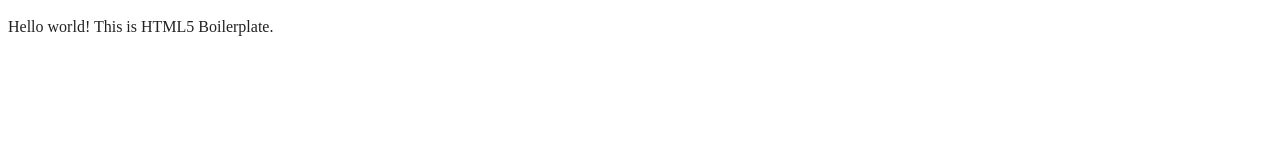
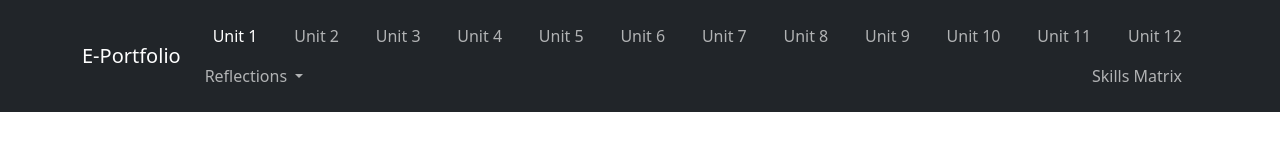
Before and after one commit to SamHarrison1999/Software-Engineering-Project-Management-E-Portfolio, a website built with webpack: page index.html in a window 1280 px wide. Built offline with nearby package versions, Linux system fonts and the light colour scheme.

Commit message:
Add Navbar to E-Portfolio

```diff
--- a/index.html
+++ b/index.html
@@ -1,11 +1,13 @@
 <!doctype html>
-<html class="no-js" lang="">
+<html class="no-js" lang="en">
 
 <head>
   <meta charset="utf-8">
   <meta name="viewport" content="width=device-width, initial-scale=1">
-  <title></title>
+  <title>E-Portfolio</title>
   <link rel="stylesheet" href="css/style.css">
+  <link href="https://cdn.jsdelivr.net/npm/bootstrap@5.3.2/dist/css/bootstrap.min.css" rel="stylesheet"
+        integrity="sha384-T3c6CoIi6uLrA9TneNEoa7RxnatzjcDSCmG1MXxSR1GAsXEV/Dwwykc2MPK8M2HN" crossorigin="anonymous">
   <meta name="description" content="">
 
   <meta property="og:title" content="">
@@ -23,10 +25,142 @@
 </head>
 
 <body>
-
-  <!-- Add your site or application content here -->
-  <p>Hello world! This is HTML5 Boilerplate.</p>
-  <script src="js/app.js"></script>
+<!-- Add your site or application content here -->
+<nav class="navbar fixed-top navbar-expand-sm bg-dark" data-bs-theme="dark">
+  <div class="container">
+    <span class="navbar-brand mb-0 h1">E-Portfolio</span>
+    <button
+      type="button"
+      data-bs-toggle="collapse"
+      data-bs-target="#navbar-nav"
+      class="navbar-toggler"
+      aria-controls="navbar-nav"
+      aria-expanded="false"
+      aria-label="Toggle navigation"
+    >
+      <span class="navbar-toggler-icon"></span>
+    </button>
+    <div class="collapse navbar-collapse" id="navbar-nav">
+      <ul class="navbar navbar-nav">
+        <li class="nav-item active px-2">
+          <a href="#" class="nav-link active">
+            Unit 1
+          </a>
+        </li>
+        <li class="nav-item active px-2">
+          <a href="#" class="nav-link">
+            Unit 2
+          </a>
+        </li>
+        <li class="nav-item active px-2">
+          <a href="#" class="nav-link">
+            Unit 3
+          </a>
+        </li>
+        <li class="nav-item active px-2">
+          <a href="#" class="nav-link">
+            Unit 4
+          </a>
+        </li>
+        <li class="nav-item active px-2">
+          <a href="#" class="nav-link">
+            Unit 5
+          </a>
+        </li>
+        <li class="nav-item active px-2">
+          <a href="#" class="nav-link">
+            Unit 6
+          </a>
+        </li>
+        <li class="nav-item active px-2">
+          <a href="#" class="nav-link">
+            Unit 7
+          </a>
+        </li>
+        <li class="nav-item active px-2">
+          <a href="#" class="nav-link">
+            Unit 8
+          </a>
+        </li>
+        <li class="nav-item active px-2">
+          <a href="#" class="nav-link">
+            Unit 9
+          </a>
+        </li>
+        <li class="nav-item active px-2">
+          <a href="#" class="nav-link">
+            Unit 10
+          </a>
+        </li>
+        <li class="nav-item active px-2">
+          <a href="#" class="nav-link">
+            Unit 11
+          </a>
+        </li>
+        <li class="nav-item active px-2">
+          <a href="#" class="nav-link">
+            Unit 12
+          </a>
+        </li>
+        <li class="nav-item dropdown">
+          <a href="#"
+             class="nav-link dropdown-toggle"
+             id="navbar-dropdown"
+             role="button"
+             data-bs-toggle="dropdown"
+             aria-expanded="false"
+             >
+            Reflections
+          </a>
+          <ul class="dropdown-menu" aria-labelledby="navbar-dropdown">
+            <li><a href="#"
+            class="dropdown-item">Unit 1</a></li>
+            <li><a href="#"
+            class="dropdown-item">Unit 2</a></li>
+            <li><a href="#"
+            class="dropdown-item">Unit 3</a></li>
+            <li><a href="#"
+            class="dropdown-item">Unit 4</a></li>
+            <li><a href="#"
+            class="dropdown-item">Unit 5</a></li>
+            <li><a href="#"
+            class="dropdown-item">Unit 6</a></li>
+            <li><a href="#"
+            class="dropdown-item">Unit 7</a></li>
+            <li><a href="#"
+            class="dropdown-item">Unit 8</a></li>
+            <li><a href="#"
+            class="dropdown-item">Unit 9</a></li>
+            <li><a href="#"
+            class="dropdown-item">Unit 10</a></li>
+            <li><a href="#"
+            class="dropdown-item">Unit 11</a></li>
+            <li><a href="#"
+            class="dropdown-item">Unit 12</a></li>
+            <li><a href="#"
+            class="dropdown-item">Assignment 1</a></li>
+            <li><a href="#"
+            class="dropdown-item">Assignment 2</a></li>
+            <li><a href="#"
+            class="dropdown-item">Assignment 3</a></li>
+            <li><a href="#"
+            class="dropdown-item">Module Reflection</a></li>
+          </ul>
+        </li>
+        <li class="nav-item active px-2">
+          <a href="#" class="nav-link">
+            Skills Matrix
+          </a>
+        </li>
+      </ul>
+    </div>
+  </div>
+</nav>
+<p>Hello world! This is HTML5 Boilerplate.</p>
+<script src="js/app.js"></script>
+<script src="https://cdn.jsdelivr.net/npm/bootstrap@5.3.2/dist/js/bootstrap.bundle.min.js"
+    integrity="sha384-C6RzsynM9kWDrMNeT87bh95OGNyZPhcTNXj1NW7RuBCsyN/o0jlpcV8Qyq46cDfL" crossorigin="anonymous">
+</script>
 
 </body>
 
--- a/package.json
+++ b/package.json
@@ -20,5 +20,8 @@
     "webpack-cli": "^5.1.4",
     "webpack-dev-server": "^5.0.4",
     "webpack-merge": "^5.10.0"
+  },
+  "dependencies": {
+    "bootstrap": "^5.3.3"
   }
 }
```
Also changed, not shown: 1 other file.
